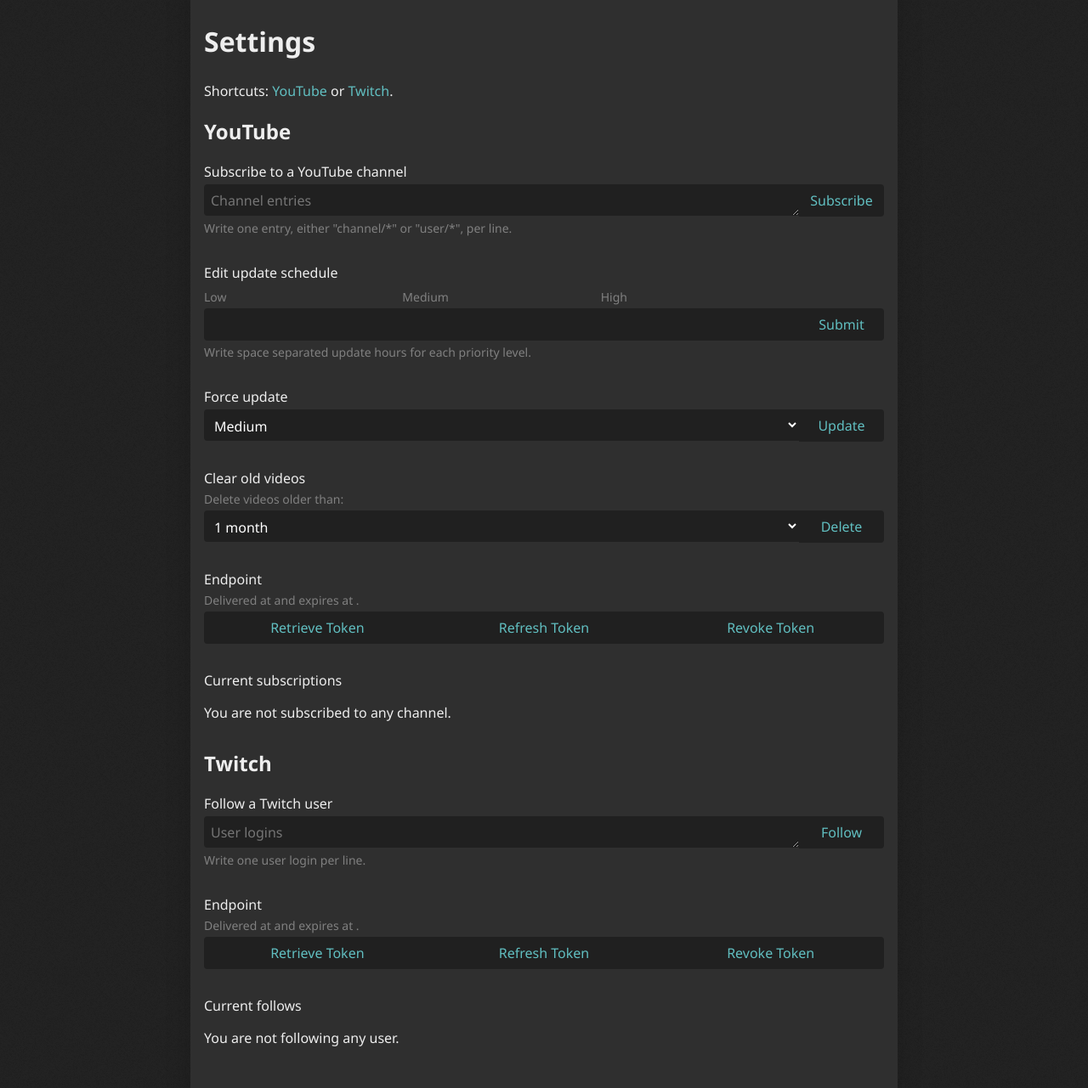
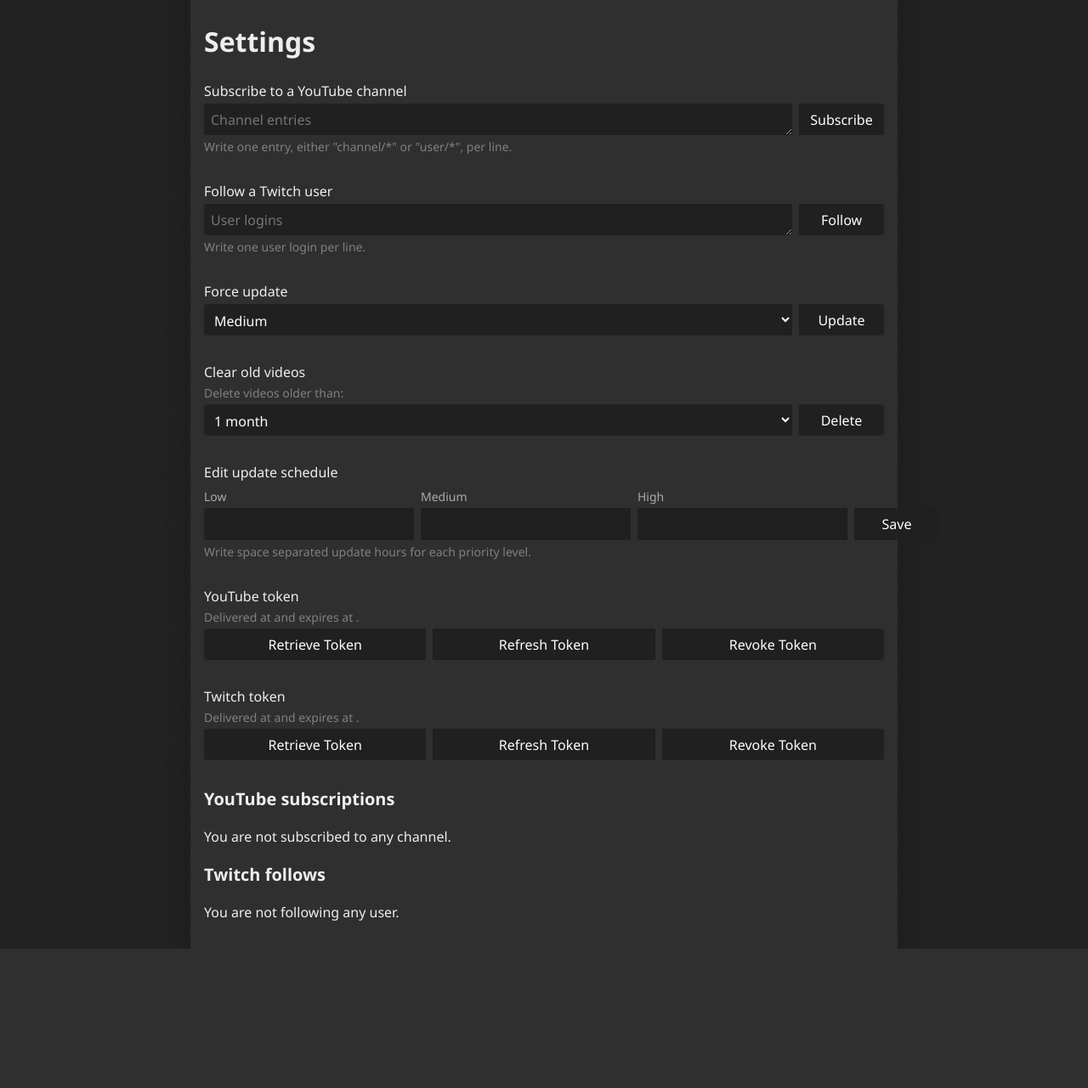
Before and after one commit to ychalier/notifpy, a Django app: template notifpy/templates/notifpy/settings.html in a window 1280 px wide. Shown: the part 38-1319 px from the top of the page at 85% size. After the commit the page ends 1155 px from the top, so only its background shows below. Run offline with Django 3.2, Linux system fonts and the light colour scheme; the template is opened without the code that fills it, so the values that code supplies are empty; some libraries are stand-ins or nearby versions.

Commit message:
CSS cleanup

```diff
--- a/notifpy/static/notifpy/css/forms.css
+++ b/notifpy/static/notifpy/css/forms.css
@@ -18,7 +18,8 @@ input[type="submit"] {
 }
 
 input[type="submit"]:hover {
-    background-color: lightgrey;
+    color: black;
+    background-color: white;
 }
 
 .form--table {
--- a/notifpy/static/notifpy/css/layout.css
+++ b/notifpy/static/notifpy/css/layout.css
@@ -172,17 +172,22 @@ a:hover {
     margin-top: 16px;
 }
 
+.command-panel >* {
+    width: 100%;
+    margin-right: 16px;
+}
+
 .command-panel>*:last-child {
     margin-right: 0;
 }
 
 .command__button {
-    background-color: #3F3F3F;
+    background-color: #202020;
     border-radius: 4px;
     color: white;
     padding: 8px;
-    margin-right: 8px;
-    transition: .2s ease;
+    transition: .1s ease;
+    text-align: center;
 }
 
 .command__button:hover {
@@ -276,19 +281,7 @@ a:hover {
     padding: 0;
 }
 
-.tooltip .tooltip__image {
-    visibility: hidden;
-    width: 144px;
-    padding: 5px 0;
-    border-radius: 6px;
-    position: absolute;
-    z-index: 1;
-    top: 102%;
-    left: 50%;
-    margin-left: -72px;
-}
-
-.tooltip:hover .tooltip__image, .tooltip:hover .tooltip__div {
+.tooltip:hover .tooltip__div {
     visibility: visible;
 }
 
--- a/notifpy/static/notifpy/css/settings.css
+++ b/notifpy/static/notifpy/css/settings.css
@@ -1,98 +1,76 @@
-h3 {
-    font-weight: normal;
-    font-size: 16px;
-    margin-bottom: 4px;
-}
-
 .setting {
     margin-bottom: 32px;
 }
 
-form, .command__panel {
+.setting * {
+    box-sizing: border-box;
+}
+
+.setting:last-child {
+    margin-bottom: 0;
+}
+
+.setting__title {
+    font-size: 16px;
+    margin-bottom: 4px;
+    font-weight: normal;
+}
+
+.setting__el--inline {
+    width: 100%;
     display: flex;
     flex-direction: row;
-    width: 100%;
 }
 
-textarea {
-    height: 21px;
-    border-top-left-radius: 4px;
-    border-top-right-radius: 0px;
-    border-bottom-left-radius: 4px;
-    border-bottom-right-radius: 0px;
-    margin: 0;
-    width: 100%;
-}
-
-input[type="submit"] {
-    color: #61BFC1;
-    border: none;
-    border-top-left-radius: 0px;
-    border-top-right-radius: 4px;
-    border-bottom-left-radius: 0px;
-    border-bottom-right-radius: 4px;
-}
-
-.hint {
+.setting__el--hint {
+    color: grey;
     font-size: 14px;
-    color: grey;
     margin: 4px 0 4px 0;
 }
 
-.titled-input {
-    display: flex;
-    flex-direction: column;
+.setting__el--inline__item {
+    margin: 0 8px 0 0;
     width: 100%;
-    min-width: 0;
+    border-radius: 0;
 }
 
-form > input[type="submit"]:last-child, .titled-input:last-child{
+.setting__el--inline__item:last-child {
+    margin-right: 0;
+}
+
+.setting__el__border--first {
+    border-radius: 4px 0 0 4px;
+}
+
+.setting__el__border--last {
+    border-radius: 0 4px 4px 0;
+}
+
+.setting__el--inline--fixed_height {
+    height: 37px;
+}
+
+.setting__el--inline--fixed_height > .setting__el--inline__item {
+    height: 100%;
+}
+
+.setting__el--inline__item--submit {
     flex: 0 0 100px;
 }
 
-.titled-input:first-child input {
-    border-top-left-radius: 4px;
-    border-top-right-radius: 0px;
-    border-bottom-left-radius: 4px;
-    border-bottom-right-radius: 0px;
+.labeled_input {
+    display: flex;
+    flex-direction: column;
+    justify-content: flex-end;
 }
 
-.titled-input label {
+.labeled_input label {
+    color: #AAA;
     font-size: 14px;
-    margin-bottom: 4px;
+    margin: 4px 0 4px 0;
+    display: block;
 }
 
-select {
-    height: 37px;
-    margin: 0;
-    width: 100%;
-    vertical-align: middle;
-    line-height: 21px;
-    border-top-left-radius: 4px;
-    border-top-right-radius: 0px;
-    border-bottom-left-radius: 4px;
-    border-bottom-right-radius: 0px;
+.labeled_input input {
+    display: block;
 }
-
-.command__button {
-    background-color: #202020;
-    margin: 0;
-    width: 100%;
-    border-radius: 0;
-    text-align: center;
-    color: #61BFC1;
-}
-
-.command__button:first-child {
-    border-top-left-radius: 4px;
-    border-top-right-radius: 0px;
-    border-bottom-left-radius: 4px;
-    border-bottom-right-radius: 0px;
-}
-
-.command__button:last-child {
-    border-top-left-radius: 0px;
-    border-top-right-radius: 4px;
-    border-bottom-left-radius: 0px;
-    border-bottom-right-radius: 4px;
-}
--- a/notifpy/templates/notifpy/base.html
+++ b/notifpy/templates/notifpy/base.html
@@ -19,6 +19,7 @@
     <link rel="stylesheet" href="{% static 'notifpy/css/forms.css' %}" />
     <link rel="stylesheet" href="{% static 'notifpy/css/playlist.css' %}" />
     <link rel="stylesheet" href="{% static 'notifpy/css/responsive.css' %}" />
+    <link rel="stylesheet" href="{% static 'notifpy/css/settings.css' %}">
     {% block head %}
     {% endblock head %}
 </head>
--- a/notifpy/templates/notifpy/edit_channel.html
+++ b/notifpy/templates/notifpy/edit_channel.html
@@ -10,6 +10,7 @@
         <h1>{{channel.title}}</h1>
     </div>
 </a>
+
 <h3>Edit channel properties</h3>
 <form method="post" action="" class="form--table">
     {% csrf_token %}
--- a/notifpy/templates/notifpy/settings.html
+++ b/notifpy/templates/notifpy/settings.html
@@ -1,9 +1,5 @@
 {% extends 'notifpy/base.html' %}
 {% load static %}
-
-{% block head %}
-    <link rel="stylesheet" href="{% static 'notifpy/css/settings.css' %}">
-{% endblock head %}
 
 {% block title %}Settings | Notifpy{% endblock%}
 
@@ -11,94 +7,129 @@
 
 <h1>Settings</h1>
 
-Shortcuts: <a href="#youtube">YouTube</a> or <a href="#twitch">Twitch</a>.
-
-<h2 id="youtube">YouTube</h2>
-
 <div class="setting">
-    <h3>Subscribe to a YouTube channel</h3>
-    <form action="{% url 'notifpy:create_channel' %}" method="POST">
+    <div class="setting__title">Subscribe to a YouTube channel</div>
+    <div class="setting__body">
+        <form class="setting__el--inline setting__el--inline--fixed_height" action="{% url 'notifpy:create_channel' %}" method="POST">
+            <textarea class="setting__el__border--first setting__el--inline__item" rows="5" name="query" placeholder="Channel entries"></textarea>
             {% csrf_token %}
-        <textarea rows="5" name="query" placeholder="Channel entries"></textarea>
-        <input type="submit" value="Subscribe" />
+            <input class="setting__el__border--last setting__el--inline__item setting__el--inline__item--submit" type="submit" value="Subscribe" />
         </form>
-    <p class="hint">
+        <p class="setting__el--hint">
             Write one entry, either "channel/*" or "user/*", per line.
         </p>
     </div>
-
-<div class="setting">
-    <h3>Edit update schedule</h3>
-    <form action="{% url 'notifpy:edit_schedule' %}" method="post">
-        <div class="titled-input">
-            <label class="hint" for="input--low">Low</label>
-            <input id="input--low" type="text" name="low" value="{{current_schedule.low}}" />
-        </div>
-        <div class="titled-input">
-            <label class="hint" for="input--medium">Medium</label>
-            <input id="input--medium" type="text" name="medium" value="{{current_schedule.medium}}" />
-        </div>
-        <div class="titled-input">
-            <label class="hint" for="input--high">High</label>
-            <input id="input--high" type="text" name="low" value="{{current_schedule.high}}" />
-        </div>
-        <div class="titled-input">
-            <label class="hint"> </label>
-            <input type="submit" value="Submit" />
-        </div>
-    </form>
-    <p class="hint">
-        Write space separated update hours for each priority level.
-    </p>
 </div>
 
 <div class="setting">
-    <h3>Force update</h3>
-    <form action="{% url 'notifpy:update' %}" method="POST">
-        {%csrf_token%}
-        <select name="priority" >
+    <div class="setting__title">Follow a Twitch user</div>
+    <div class="setting__body">
+        <form class="setting__el--inline setting__el--inline--fixed_height" action="{% url 'notifpy:create_twitch_user' %}" method="POST">
+            <textarea class="setting__el__border--first setting__el--inline__item" rows="5" name="query" placeholder="User logins"></textarea>
+            {% csrf_token %}
+            <input class="setting__el__border--last setting__el--inline__item setting__el--inline__item--submit" type="submit" value="Follow" />
+        </form>
+        <p class="setting__el--hint">
+            Write one user login per line.
+        </p>
+    </div>
+</div>
+
+<div class="setting">
+    <div class="setting__title">Force update</div>
+    <div class="setting__body">
+        <form class="setting__el--inline setting__el--inline--fixed_height" action="{% url 'notifpy:update' %}" method="POST">
+            <select class="setting__el__border--first setting__el--inline__item" name="priority" >
                 <option value="0">Low</option>
                 <option value="1" selected="">Medium</option>
                 <option value="2">High</option>
             </select>
-        <input type="submit" value="Update" />
+            {%csrf_token%}
+            <input class="setting__el__border--last setting__el--inline__item setting__el--inline__item--submit" type="submit" value="Update" />
         </form>
+    </div>
 </div>
 
 <div class="setting">
-    <h3>Clear old videos</h3>
-    <p class="hint">Delete videos older than:</p>
-    <form action="{% url 'notifpy:clear_old_videos' %}" method="post">
-        {%csrf_token%}
-        <select name="older">
+    <div class="setting__title">Clear old videos</div>
+    <div class="setting__body">
+        <p class="setting__el--hint">Delete videos older than:</p>
+        <form class="setting__el--inline setting__el--inline--fixed_height" action="{% url 'notifpy:clear_old_videos' %}" method="post">
+            <select class="setting__el__border--first setting__el--inline__item" name="older">
                 <option value="3600">1 hour</option>
                 <option value="86400">1 day</option>
                 <option value="604800">1 week</option>
                 <option value="2592000" selected="">1 month</option>
                 <option value="15552000">6 months</option>
             </select>
-        <input type="submit" value="Delete" />
+            {%csrf_token%}
+            <input class="setting__el__border--last setting__el--inline__item setting__el--inline__item--submit" type="submit" value="Delete" />
         </form>
-
+    </div>
 </div>
 
 <div class="setting">
-    <h3>Endpoint</h3>
-    <p class="hint">
+    <div class="setting__title">Edit update schedule</div>
+    <div class="setting__body">
+        <form class="setting__el--inline" action="{% url 'notifpy:edit_schedule' %}" method="post">
+            <div class="setting__el--inline__item labeled_input">
+                <label for="input--low">Low</label>
+                <input class="setting__el__border--first" id="input--low" type="text" name="low" value="{{current_schedule.low}}" />
+            </div>
+            <div class="setting__el--inline__item labeled_input">
+                <label for="input--medium">Medium</label>
+                <input id="input--medium" type="text" name="medium" value="{{current_schedule.medium}}" />
+            </div>
+            <div class="setting__el--inline__item labeled_input">
+                <label for="input--high">High</label>
+                <input id="input--high" type="text" name="low" value="{{current_schedule.high}}" />
+            </div>
+            <div class="setting__el--inline__item labeled_input setting__el--inline__item--submit">
+                <label></label>
+                <input class="setting__el__border--last" type="submit" value="Save" />
+            </div>
+        </form>
+        <p class="setting__el--hint">
+            Write space separated update hours for each priority level.
+        </p>
+    </div>
+</div>
+
+<div class="setting">
+    <div class="setting__title">YouTube token</div>
+    <div class="setting__body">
+        <p class="setting__el--hint">
             Delivered at
             {{operator.youtube.oauth_flow.token.delivery_datetime|date:"Y-m-d H:i:s"}}
             and expires at
             {{operator.youtube.oauth_flow.token.expiration_datetime|date:"Y-m-d H:i:s"}}.
         </p>
-    <div class="command__panel">
-        <a class="command__button" href="{{operator.youtube.oauth_flow.get_authorize_url}}">Retrieve Token</a>
-        <a class="command__button" href="{% url 'notifpy:refresh_token' source='youtube' %}">Refresh Token</a>
-        <a class="command__button" href="{% url 'notifpy:revoke_token' source='youtube' %}">Revoke Token</a>
+        <div class="setting__el--inline setting__el--inline--fixed_height">
+            <a class="setting__el__border--first setting__el--inline__item command__button" href="{{operator.youtube.oauth_flow.get_authorize_url}}">Retrieve Token</a>
+            <a class="setting__el--inline__item command__button" href="{% url 'notifpy:refresh_token' source='youtube' %}">Refresh Token</a>
+            <a class="setting__el__border--last setting__el--inline__item command__button" href="{% url 'notifpy:revoke_token' source='youtube' %}">Revoke Token</a>
+        </div>
     </div>
 </div>
 
 <div class="setting">
-    <h3>Current subscriptions</h3>
+    <div class="setting__title">Twitch token</div>
+    <div class="setting__body">
+        <p class="setting__el--hint">
+            Delivered at
+            {{operator.twitch.oauth_flow.token.delivery_datetime|date:"Y-m-d H:i:s"}}
+            and expires at
+            {{operator.twitch.oauth_flow.token.expiration_datetime|date:"Y-m-d H:i:s"}}.
+        </p>
+        <div class="setting__el--inline setting__el--inline--fixed_height">
+            <a class="setting__el__border--first setting__el--inline__item command__button" href="{{operator.twitch.oauth_flow.get_authorize_url}}">Retrieve Token</a>
+            <a class="setting__el--inline__item command__button" href="{% url 'notifpy:refresh_token' source='twitch' %}">Refresh Token</a>
+            <a class="setting__el__border--last setting__el--inline__item command__button" href="{% url 'notifpy:revoke_token' source='twitch' %}">Revoke Token</a>
+        </div>
+    </div>
+</div>
+
+<h3>YouTube subscriptions</h3>
 {% if channels %}
 <div class="channel_list">
     {% for channel in channels %}
@@ -112,39 +143,8 @@ Shortcuts: <a href="#youtube">YouTube</a> or <a href="#twitch">Twitch</a>.
 {% else %}
 <p>You are not subscribed to any channel.</p>
 {% endif %}
-</div>
 
-<h2 id="twitch">Twitch</h2>
-
-<div class="setting">
-    <h3>Follow a Twitch user</h3>
-    <form action="{% url 'notifpy:create_twitch_user' %}" method="POST">
-        {% csrf_token %}
-        <textarea rows="5" name="query" placeholder="User logins"></textarea>
-        <input type="submit" value="Follow" />
-    </form>
-    <p class="hint">
-        Write one user login per line.
-    </p>
-</div>
-
-<div class="setting">
-    <h3>Endpoint</h3>
-    <p class="hint">
-        Delivered at
-        {{operator.twitch.oauth_flow.token.delivery_datetime|date:"Y-m-d H:i:s"}}
-        and expires at
-        {{operator.twitch.oauth_flow.token.expiration_datetime|date:"Y-m-d H:i:s"}}.
-    </p>
-    <div class="command__panel">
-        <a class="command__button" href="{{operator.twitch.oauth_flow.get_authorize_url}}">Retrieve Token</a>
-        <a class="command__button" href="{% url 'notifpy:refresh_token' source='twitch' %}">Refresh Token</a>
-        <a class="command__button" href="{% url 'notifpy:revoke_token' source='twitch' %}">Revoke Token</a>
-    </div>
-</div>
-
-<div class="setting">
-    <h3>Current follows</h3>
+<h3>Twitch follows</h3>
 {% if users %}
 <div class="channel_list">
     {% for user in users %}
@@ -158,6 +158,6 @@ Shortcuts: <a href="#youtube">YouTube</a> or <a href="#twitch">Twitch</a>.
 {% else %}
 <p>You are not following any user.</p>
 {% endif %}
-</div>
+
 
 {% endblock body %}
```
Also changed, not shown: notifpy/templates/notifpy/channel.html (+8 -1 lines). Lines whose indentation alone changed are shown as unchanged.
